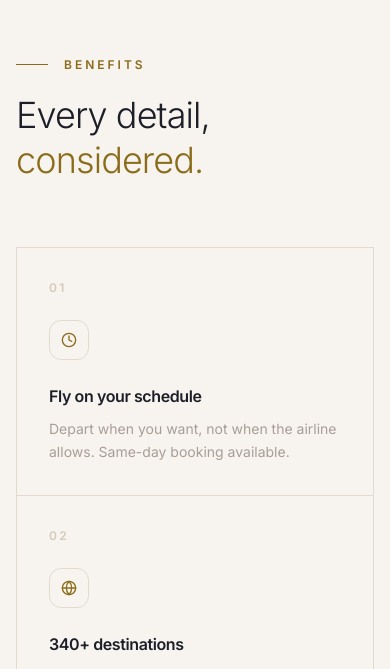
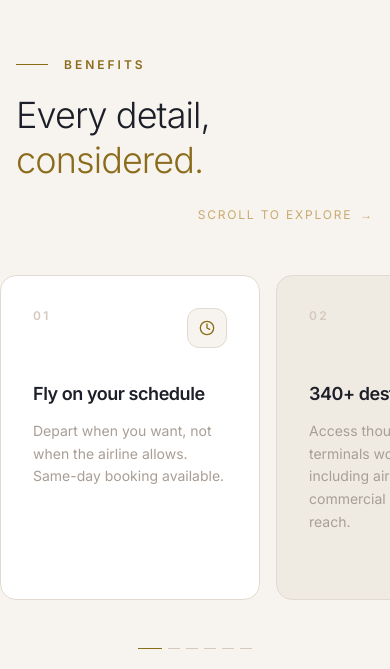
Before and after one commit to moebarbar/SkyElite-project, a React (Vite) app: page / in a window 390 px wide. Shown: the part 4135-4804 px from the top of the page. Built offline with nearby package versions, Linux system fonts and the light colour scheme.

Commit message:
Benefits: horizontal scroll card track with drag support
- Cards scroll horizontally with snap, mouse drag, and touch
- Alternating cream/white card backgrounds
- Gold underline reveal on hover
- Scroll hint label + progress dots indicator

Co-Authored-By: Claude Sonnet 4.6 <noreply@anthropic.com>

```diff
--- a/src/components/Benefits.tsx
+++ b/src/components/Benefits.tsx
@@ -1,4 +1,5 @@
 import { useInView } from '../hooks/useInView'
+import { useRef } from 'react'
 import { Clock, Globe, Shield, Star, Headphones, Utensils } from 'lucide-react'
 
 const BENEFITS = [
@@ -42,16 +43,38 @@ const BENEFITS = [
 
 export function Benefits() {
   const { ref, inView } = useInView()
+  const trackRef = useRef<HTMLDivElement>(null)
+
+  // Mouse drag scroll
+  const drag = useRef({ active: false, startX: 0, scrollLeft: 0 })
+
+  const onMouseDown = (e: React.MouseEvent) => {
+    const el = trackRef.current
+    if (!el) return
+    drag.current = { active: true, startX: e.pageX - el.offsetLeft, scrollLeft: el.scrollLeft }
+    el.style.cursor = 'grabbing'
+  }
+  const onMouseMove = (e: React.MouseEvent) => {
+    if (!drag.current.active || !trackRef.current) return
+    e.preventDefault()
+    const x = e.pageX - trackRef.current.offsetLeft
+    trackRef.current.scrollLeft = drag.current.scrollLeft - (x - drag.current.startX)
+  }
+  const onMouseUp = () => {
+    drag.current.active = false
+    if (trackRef.current) trackRef.current.style.cursor = 'grab'
+  }
 
   return (
-    <section id="benefits" className="py-24 sm:py-32 px-4 sm:px-8 lg:px-16 bg-cream">
+    <section id="benefits" className="py-24 sm:py-32 bg-cream overflow-hidden">
       <div ref={ref} className="max-w-7xl mx-auto">
 
         {/* Header */}
         <div
-          className="flex flex-col sm:flex-row sm:items-end justify-between gap-8 mb-16 sm:mb-20 transition-all duration-700"
+          className="px-4 sm:px-8 lg:px-16 mb-12 sm:mb-16 transition-all duration-700"
           style={{ opacity: inView ? 1 : 0, transform: inView ? 'none' : 'translateY(20px)' }}
         >
+          <div className="flex flex-col sm:flex-row sm:items-end justify-between gap-6">
             <div>
               <div className="flex items-center gap-4 mb-5">
                 <div className="h-px w-8" style={{ background: '#8B6C1A' }} />
@@ -67,46 +90,80 @@ export function Benefits() {
                 <span style={{ color: '#8B6C1A' }}>considered.</span>
               </h2>
             </div>
+            {/* Scroll hint */}
+            <p
+              className="text-xs tracking-[0.15em] uppercase flex items-center gap-2 self-end sm:self-auto pb-1"
+              style={{ color: '#C9A96E' }}
+            >
+              <span>Scroll to explore</span>
+              <span>→</span>
+            </p>
+          </div>
         </div>
 
-        {/* Single unified grid — 1 col mobile, 2 col tablet, 3 col desktop */}
+        {/* Horizontal scroll track */}
         <div
-          className="benefits-grid transition-all duration-700"
+          ref={trackRef}
+          className="flex gap-4 overflow-x-auto pl-4 sm:pl-8 lg:pl-16 pr-4 sm:pr-8 lg:pr-16 pb-6 select-none"
           style={{
-            border: '1px solid #E2DAD0',
-            display: 'grid',
-            gridTemplateColumns: 'repeat(1, 1fr)',
+            scrollbarWidth: 'none',
+            cursor: 'grab',
+            scrollSnapType: 'x mandatory',
+            WebkitOverflowScrolling: 'touch',
             opacity: inView ? 1 : 0,
-            transform: inView ? 'none' : 'translateY(24px)',
-            transitionDelay: '150ms',
+            transition: 'opacity 0.7s ease 0.2s',
           }}
+          onMouseDown={onMouseDown}
+          onMouseMove={onMouseMove}
+          onMouseUp={onMouseUp}
+          onMouseLeave={onMouseUp}
         >
+          {/* Hide scrollbar webkit */}
+          <style>{`.benefits-track::-webkit-scrollbar { display: none; }`}</style>
+
           {BENEFITS.map(({ icon: Icon, num, title, desc }, i) => (
             <div
               key={title}
-              className="benefit-item group p-8 sm:p-10 relative overflow-hidden transition-all duration-700"
-              style={{ transitionDelay: `${i * 80 + 200}ms` }}
+              className="group flex-shrink-0 flex flex-col justify-between rounded-2xl p-8 transition-all duration-300"
+              style={{
+                width: 'clamp(260px, 32vw, 340px)',
+                minHeight: '300px',
+                scrollSnapAlign: 'start',
+                background: i % 2 === 0 ? '#FFFFFF' : '#EFEBE3',
+                border: '1px solid #E2DAD0',
+                transitionDelay: `${i * 60}ms`,
+              }}
+              onMouseEnter={e => {
+                e.currentTarget.style.boxShadow = '0 8px 40px rgba(28,30,40,0.09)'
+                e.currentTarget.style.transform = 'translateY(-3px)'
+              }}
+              onMouseLeave={e => {
+                e.currentTarget.style.boxShadow = 'none'
+                e.currentTarget.style.transform = 'translateY(0)'
+              }}
             >
-              {/* Hover bg */}
-              <div
-                className="absolute inset-0 opacity-0 group-hover:opacity-100 transition-opacity duration-500"
-                style={{ background: '#EFEBE3' }}
-              />
-              <div className="relative">
+              {/* Top */}
+              <div>
+                <div className="flex items-start justify-between mb-8">
                   <span
-                  className="block text-xs font-semibold tracking-[0.2em] mb-6"
+                    className="text-xs font-semibold tracking-[0.2em]"
                     style={{ color: '#D4C9BC' }}
                   >
                     {num}
                   </span>
                   <div
-                  className="w-10 h-10 rounded-xl flex items-center justify-center mb-6"
-                  style={{ background: '#F7F4EF', border: '1px solid #E2DAD0' }}
+                    className="w-10 h-10 rounded-xl flex items-center justify-center"
+                    style={{
+                      background: i % 2 === 0 ? '#F7F4EF' : '#FFFFFF',
+                      border: '1px solid #E2DAD0',
+                    }}
                   >
                     <Icon size={16} style={{ color: '#8B6C1A' }} aria-hidden="true" />
                   </div>
+                </div>
+
                 <h3
-                  className="text-base font-semibold mb-2.5 tracking-tight"
+                  className="text-lg font-semibold mb-3 tracking-tight"
                   style={{ color: '#1C1E28' }}
                 >
                   {title}
@@ -115,7 +172,30 @@ export function Benefits() {
                   {desc}
                 </p>
               </div>
+
+              {/* Bottom gold rule — appears on hover */}
+              <div
+                className="mt-8 h-px w-0 group-hover:w-full transition-all duration-500"
+                style={{ background: 'linear-gradient(90deg, #8B6C1A, #C9A96E)' }}
+              />
             </div>
+          ))}
+
+          {/* End spacer */}
+          <div className="flex-shrink-0 w-4 sm:w-8 lg:w-16" />
+        </div>
+
+        {/* Progress dots */}
+        <div className="flex justify-center gap-1.5 mt-6 px-4">
+          {BENEFITS.map((_, i) => (
+            <div
+              key={i}
+              className="h-px transition-all duration-300"
+              style={{
+                width: i === 0 ? '24px' : '12px',
+                background: i === 0 ? '#8B6C1A' : '#D4C9BC',
+              }}
+            />
           ))}
         </div>
 
--- a/src/index.css
+++ b/src/index.css
@@ -22,31 +22,8 @@
   }
 }
 
-/* Benefits grid — 1-col mobile, 2-col tablet, 3-col desktop */
-.benefits-grid { grid-template-columns: repeat(1, 1fr); }
-.benefit-item { border-bottom: 1px solid #E2DAD0; }
-.benefit-item:last-child { border-bottom: none; }
-
-@media (min-width: 640px) {
-  .benefits-grid { grid-template-columns: repeat(2, 1fr); }
-  .benefit-item { border-right: 1px solid #E2DAD0; border-bottom: 1px solid #E2DAD0; }
-  .benefit-item:nth-child(2n) { border-right: none; }          /* right col: no right border */
-  .benefit-item:nth-last-child(-n+2):nth-child(2n+1):last-child,
-  .benefit-item:nth-last-child(1),
-  .benefit-item:nth-last-child(2):nth-child(2n+1) { border-bottom: none; }
-  /* Simpler: remove bottom border from last row */
-  .benefit-item:nth-child(5),
-  .benefit-item:nth-child(6) { border-bottom: none; }
-}
-
-@media (min-width: 1024px) {
-  .benefits-grid { grid-template-columns: repeat(3, 1fr); }
-  .benefit-item { border-right: 1px solid #E2DAD0; border-bottom: 1px solid #E2DAD0; }
-  .benefit-item:nth-child(3n) { border-right: none; }           /* every 3rd: no right border */
-  .benefit-item:nth-child(4),
-  .benefit-item:nth-child(5),
-  .benefit-item:nth-child(6) { border-bottom: none; }           /* bottom row: no bottom border */
-}
+/* Hide scrollbar on benefits track */
+.benefits-track::-webkit-scrollbar { display: none; }
 
 /* Stats grid responsive borders */
 .stats-item { border-right: 1px solid #E2DAD0; border-bottom: 1px solid #E2DAD0; }
```
Lines whose indentation alone changed are shown as unchanged.
